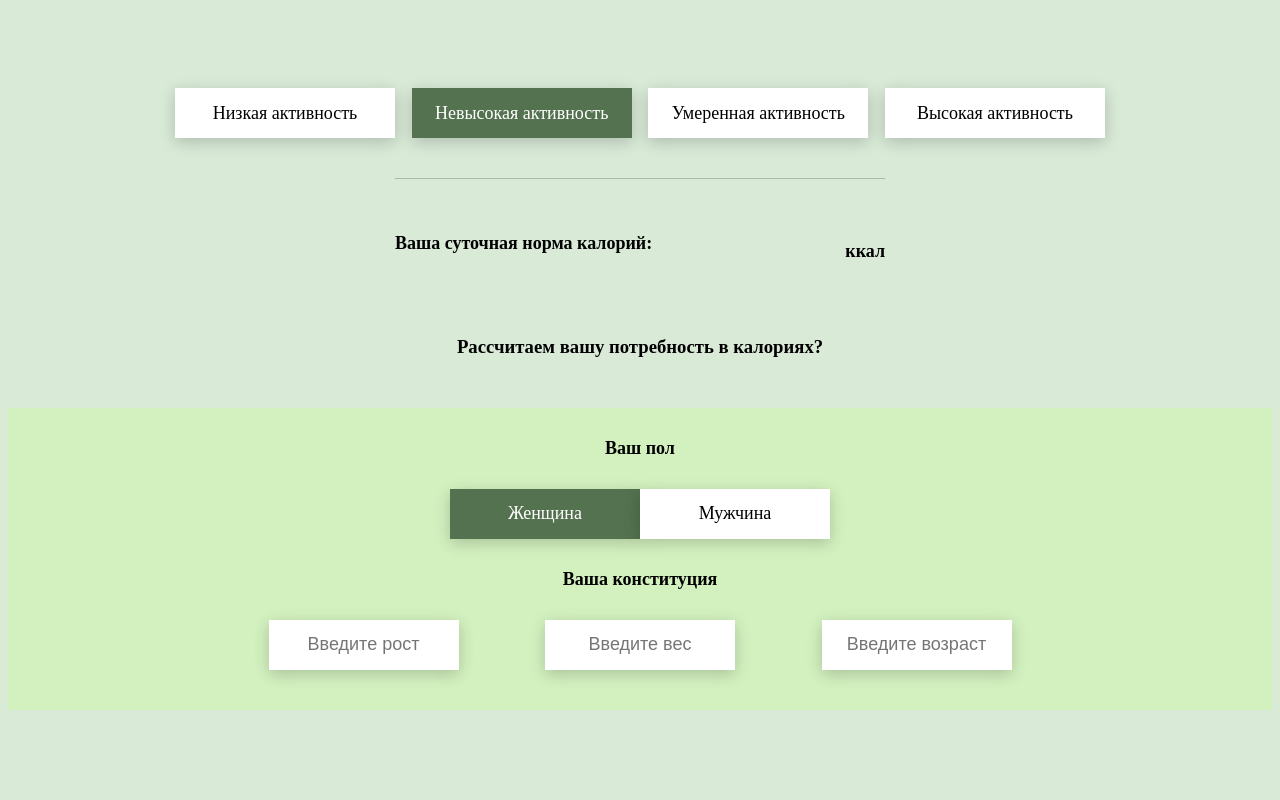
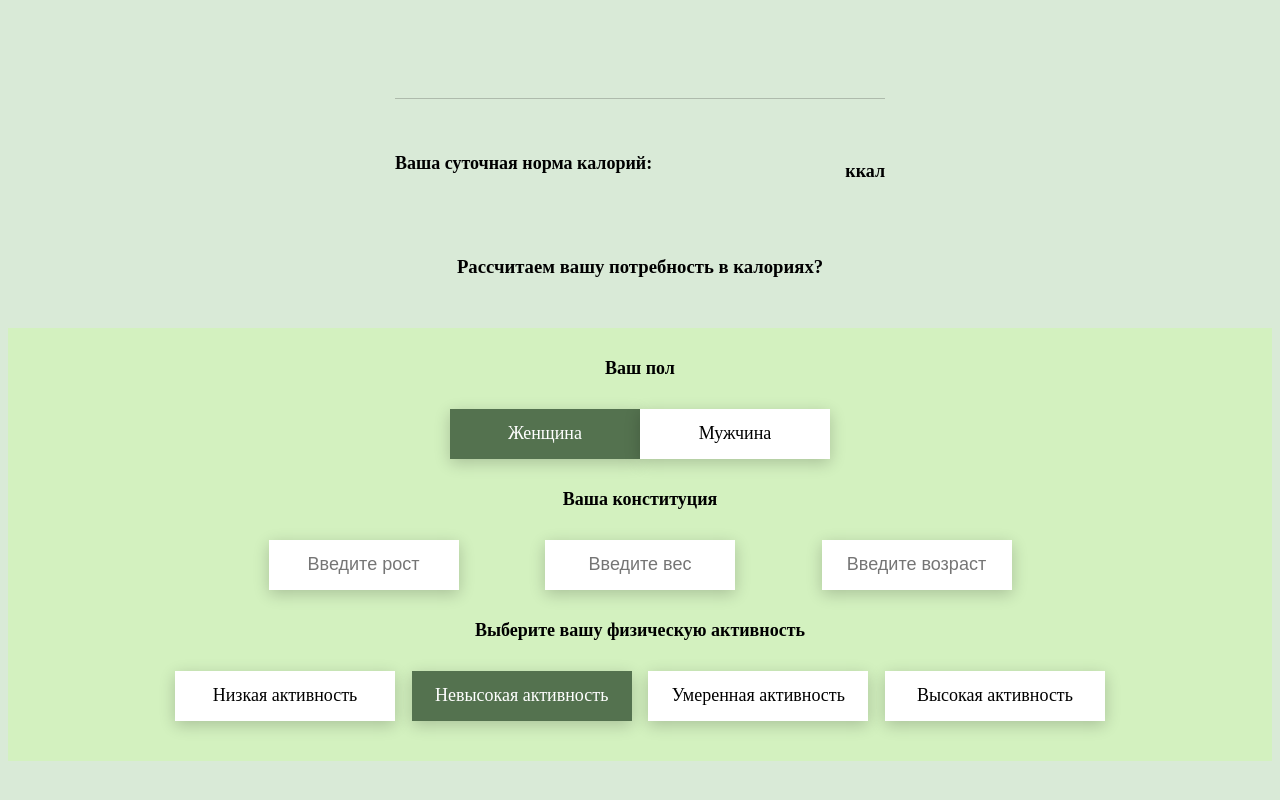
Before and after one commit to byDsh116/Calories_calculator, a plain HTML site: page index.html in a window 1280 px wide. Drawn offline with Linux system fonts and the light colour scheme.

Commit message:
change html to js-choose activity block

```diff
--- a/index.html
+++ b/index.html
@@ -14,29 +14,18 @@
             <!-- /////// -->
             <!-- <div class="calculating__field">
 
-                <div class="calculating__choose" id="gender">
-                    <div id="woman" class="calculating__choose-item calculating__choose-item_active">Женщина</div>
-                    <div id="man" class="calculating__choose-item">Мужчина</div>
-                </div> -->
+                 -->
 <!-- ///// -->
-                <!-- <div class="calculating__subtitle">
-                    Ваша конституция
-                </div>
-                <div class="calculating__choose calculating__choose_medium">
-                    <input type="text" id="height" placeholder="Введите рост" class="calculating__choose-item">
-                    <input type="text" id="weight" placeholder="Введите вес"  class="calculating__choose-item">
-                    <input type="text" id="age" placeholder="Введите возраст" class="calculating__choose-item">
-                </div>
+                <!--
 
-                <div class="calculating__subtitle">
-                    Выберите вашу физическая активность
-                </div> -->
-                <div class="calculating__choose calculating__choose_big">
+
+                 -->
+                <!-- <div class="calculating__choose calculating__choose_big"> dd
                     <div data-ratio="1.2" id="low" class="calculating__choose-item">Низкая активность </div>
                     <div data-ratio="1.375" id="small"  class="calculating__choose-item calculating__choose-item_active">Невысокая активность</div>
                     <div data-ratio="1.55" id="medium" class="calculating__choose-item">Умеренная активность</div>
                     <div data-ratio="1.725" id="high" class="calculating__choose-item">Высокая активность</div>
-                </div>
+                </div> -->
 
                 <div class="calculating__divider"></div>
 
--- a/script.js
+++ b/script.js
@@ -9,9 +9,9 @@ document.addEventListener('DOMContentLoaded', function () {
     let calcFieldDiv = document.createElement('div')
     calcFieldDiv.setAttribute('class', 'calculating__field')
 
-    let calcSubtitle = document.createElement('div')
-    calcSubtitle.setAttribute('class', 'calculating__subtitle')
-    calcSubtitle.innerHTML = 'Ваш пол'
+    let calcSubtitleChooseGender = document.createElement('div')
+    calcSubtitleChooseGender.setAttribute('class', 'calculating__subtitle')
+    calcSubtitleChooseGender.innerHTML = 'Ваш пол'
 
     let chooseGenderDiv = document.createElement('div')
     chooseGenderDiv.setAttribute('class', 'calculating__choose')
@@ -55,8 +55,41 @@ document.addEventListener('DOMContentLoaded', function () {
     fillPersonAge.setAttribute('type', 'text')
     fillPersonAge.setAttribute('placeholder', 'Введите возраст')
 
+    let calcSubtitleChooseActivity = document.createElement('div')
+    calcSubtitleChooseActivity.setAttribute('class', 'calculating__subtitle')
+    calcSubtitleChooseActivity.innerHTML = 'Выберите вашу физическую активность'
+
+
+    let chooseActivityContainer = document.createElement('div')
+    chooseActivityContainer.setAttribute('class', 'calculating__choose calculating__choose_big')
+
+    let chooseLowActivity = document.createElement('div')
+    chooseLowActivity.setAttribute('class', 'calculating__choose-item')
+    chooseLowActivity.setAttribute('id', 'low')
+    chooseLowActivity.setAttribute('data-ratio', '1.2')
+    chooseLowActivity.innerHTML = 'Низкая активность'
+
+    let chooseSmallActivity = document.createElement('div')
+    chooseSmallActivity.setAttribute('class', 'calculating__choose-item calculating__choose-item_active')
+    chooseSmallActivity.setAttribute('id', 'small')
+    chooseSmallActivity.setAttribute('data-ratio', '1.375')
+    chooseSmallActivity.innerHTML = 'Невысокая активность'
+
+    let chooseMediumActivity = document.createElement('div')
+    chooseMediumActivity.setAttribute('class', 'calculating__choose-item')
+    chooseMediumActivity.setAttribute('id', 'medium')
+    chooseMediumActivity.setAttribute('data-ratio', '1.55')
+    chooseMediumActivity.innerHTML = 'Умеренная активность'
+
+    let chooseHighActivity = document.createElement('div')
+    chooseHighActivity.setAttribute('class', 'calculating__choose-item')
+    chooseHighActivity.setAttribute('id', 'high')
+    chooseHighActivity.setAttribute('data-ratio', '1.725')
+    chooseHighActivity.innerHTML = 'Высокая активность'
+
+    chooseActivityContainer.append(chooseLowActivity,chooseSmallActivity,chooseMediumActivity,chooseHighActivity)
     chooseGenderDiv.append(chooseGenderWoman, chooseGenderMan  )
-    calcFieldDiv.append(calcSubtitle, chooseGenderDiv,chooseConstitutionTitle, constitutionInputsDiv)
+    calcFieldDiv.append(calcSubtitleChooseGender, chooseGenderDiv,chooseConstitutionTitle, constitutionInputsDiv,calcSubtitleChooseActivity,chooseActivityContainer)
     constitutionInputsDiv.append(fillPersonHeight,fillPersonWeight,fillPersonAge)
     document.body.append(title, calcFieldDiv)
     ////////////
@@ -65,16 +98,12 @@ document.addEventListener('DOMContentLoaded', function () {
     // <div class="calculating__field"> = chooseGenderDiv
 
 
-    //             <div class="calculating__choose calculating__choose_medium">    //
+    //
 
-    //                 <input type="text" id="age" placeholder="Введите возраст" class="calculating__choose-item">
+    // <div class="calculating__choose calculating__choose_big"> dd
+
+    //                 <div data-ratio="1.725" id="high" class="calculating__choose-item">Высокая активность</div>
     //             </div>
-
-    //             <div class="calculating__subtitle">
-    //                 Выберите вашу физическая активность
-    //             </div>
-
-
 
 
 
```
